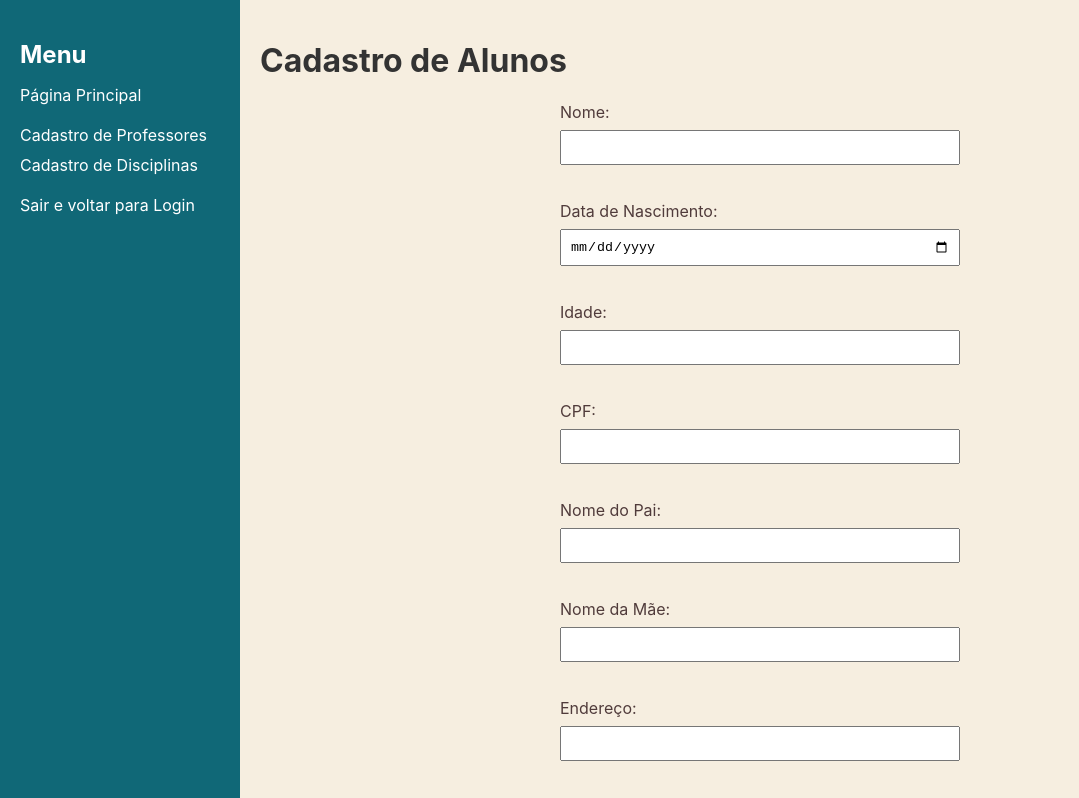
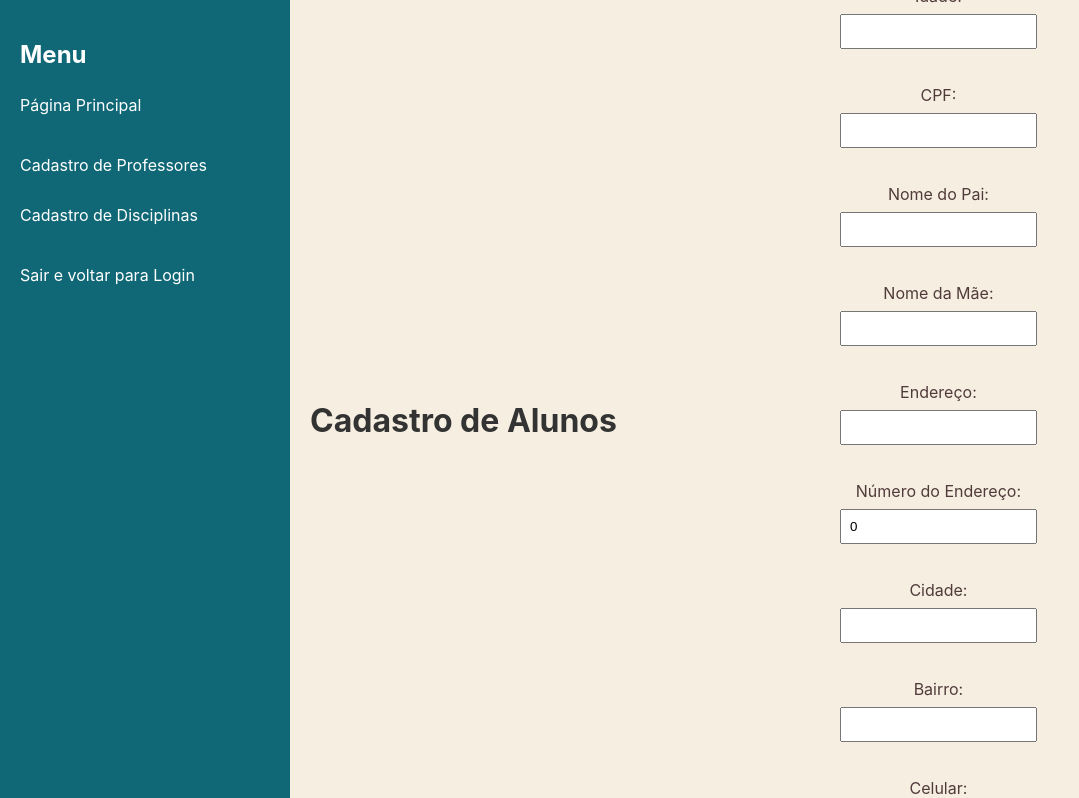
Before and after one commit to Linderval-Moura/Projeto-Escolar, a React (Create React App) app in the folder Frontend/: page /cadastro-alunos in a window 1280 px wide. Shown: the top 798 px of the page, without its empty margins (0-1079 px from the left). Built offline with nearby package versions, Linux system fonts and the light colour scheme.

Commit message:
Garantindo que o conteúdo ocupe toda a tela

```diff
--- a/Frontend/src/components/cssComponents/PaginaPrincipal.css
+++ b/Frontend/src/components/cssComponents/PaginaPrincipal.css
@@ -10,8 +10,8 @@
   background-color: #106877;
   color: #fff;
   padding: 20px;
-  min-width: 200px;
-  margin: 100 auto;
+  min-width: 250px;
+  height: 100vh;
 }
 
 .pagina-principal-sidebar h2 {
@@ -66,6 +66,8 @@ button:hover {
 .pagina-principal-sidebar a {
     text-decoration: none;
     color: white;
+    display: block;
+    padding: 10px 0;
 }
 
 .pagina-principal-content {
@@ -73,4 +75,9 @@ button:hover {
     padding: 20px;
     background-color: #f6eee0;
     color: rgb(80, 59, 59);
+    display: flex;
+    justify-content: center;
+    align-items: center;
+    text-align: center;
+    height: 100vh;
 }
```
